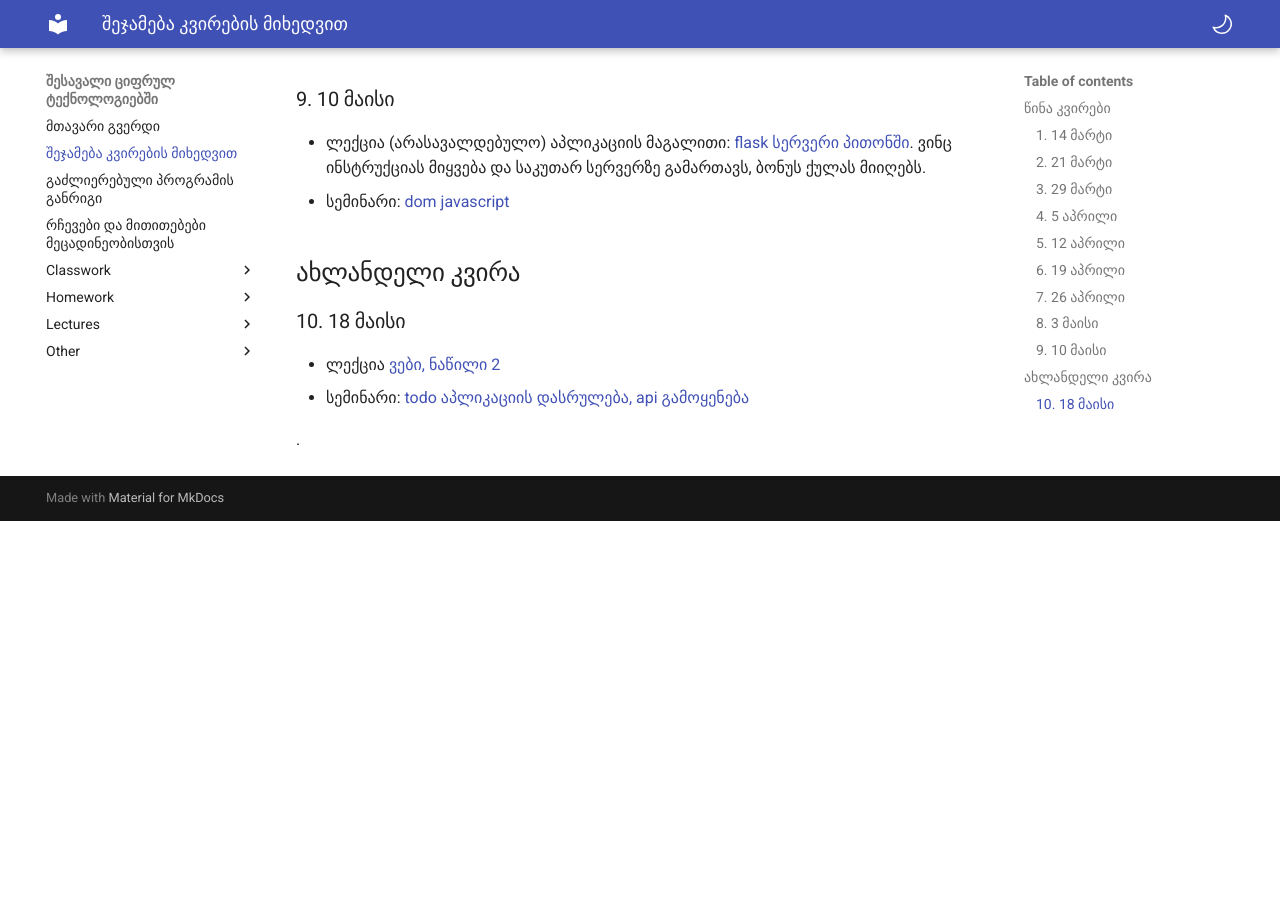
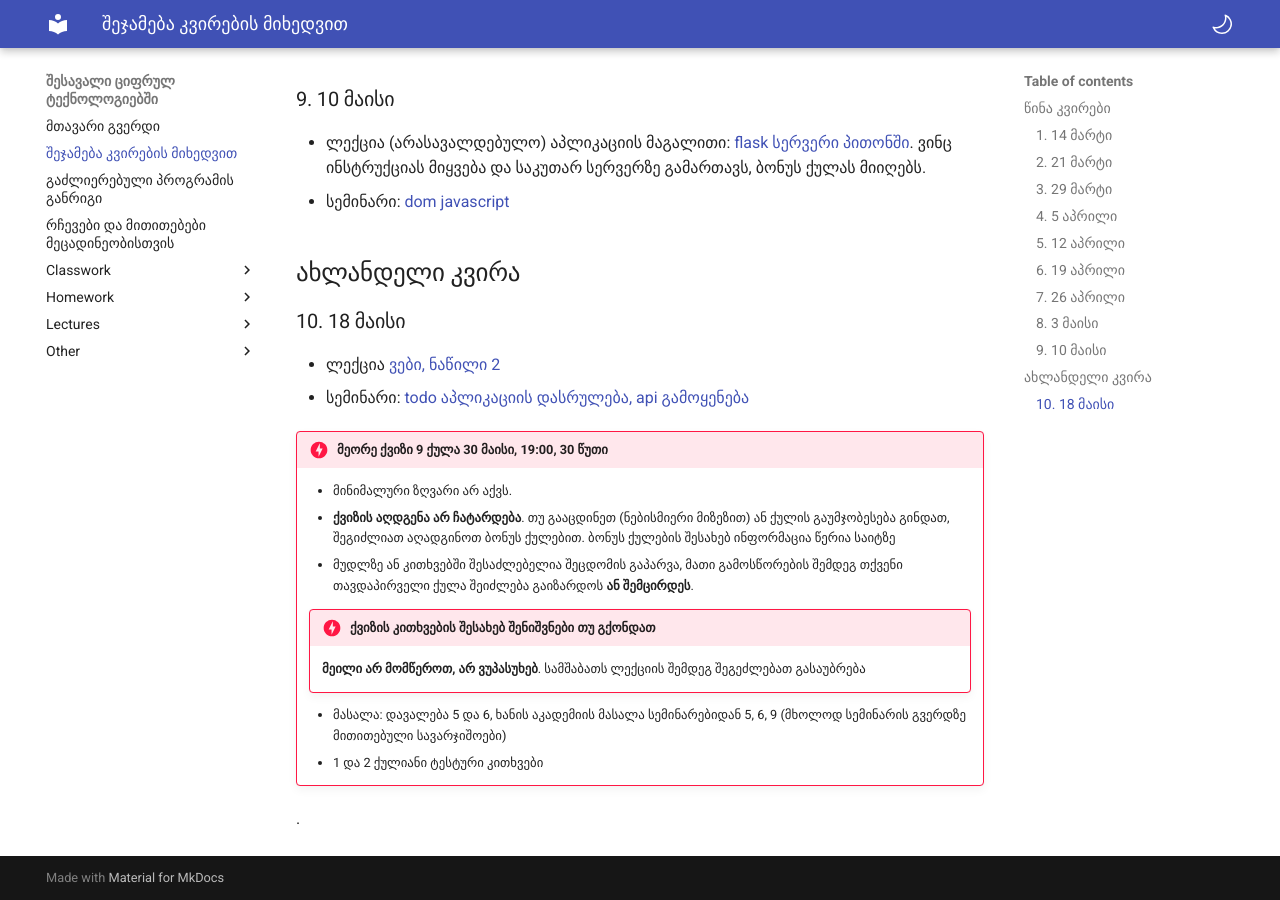
Before and after one commit to freeuni-digital-technologies-archive/22s, an MkDocs documentation site: the page built from content/00_review.md, in a window 1280 px wide and 900 px high, scrolled down 1849 px. Built offline with MkDocs 1.6.1 and Material for MkDocs 9.7.7, drawn with Linux system fonts in a browser that asks for light colours; before the commit the page ends 2370 px from its top, so only the background shows below that.

Commit message:
quiz info

```diff
--- a/content/00_review.md
+++ b/content/00_review.md
@@ -60,9 +60,22 @@
 - ლექცია (არასავალდებულო) აპლიკაციის მაგალითი: [flask სერვერი პითონში](https://github.com/freeuni-digital-technologies/application_examples/tree/main/flask_example). ვინც ინსტრუქციას მიყვება და საკუთარ სერვერზე გამართავს, ბონუს ქულას მიიღებს.
 - სემინარი: [dom javascript](/classwork/09_dom_javascript)
 ## ახლანდელი კვირა
+
 ### 10. 18 მაისი
 - ლექცია [ვები, ნაწილი 2](/lectures/10_web)
 - სემინარი: [todo აპლიკაციის დასრულება, api გამოყენება](/classwork/10_todo_app_api)
+
+!!! Danger "მეორე ქვიზი 9 ქულა 30 მაისი, 19:00, 30 წუთი"
+	- მინიმალური ზღვარი არ აქვს.
+	- **ქვიზის აღდგენა არ ჩატარდება**. თუ გააცდინეთ (ნებისმიერი მიზეზით) ან ქულის გაუმჯობესება გინდათ, შეგიძლიათ აღადგინოთ ბონუს ქულებით. ბონუს ქულების შესახებ ინფორმაცია წერია საიტზე
+	- მუდლზე ან კითხვებში შესაძლებელია შეცდომის გაპარვა, მათი გამოსწორების შემდეგ თქვენი თავდაპირველი ქულა შეიძლება გაიზარდოს **ან შემცირდეს**.
+	!!! Danger "ქვიზის კითხვების შესახებ შენიშვნები თუ გქონდათ"
+		**მეილი არ მომწეროთ, არ ვუპასუხებ**. სამშაბათს ლექციის შემდეგ შეგეძლებათ გასაუბრება
+
+	- მასალა: დავალება 5 და 6, ხანის აკადემიის მასალა სემინარებიდან 5, 6, 9 (მხოლოდ სემინარის გვერდზე მითითებული სავარჯიშოები)
+	- 1 და 2 ქულიანი ტესტური კითხვები
+
+
 
 <!--
 - [ბონუს პრეზენტაციის ინსტრუქცია]()
```
